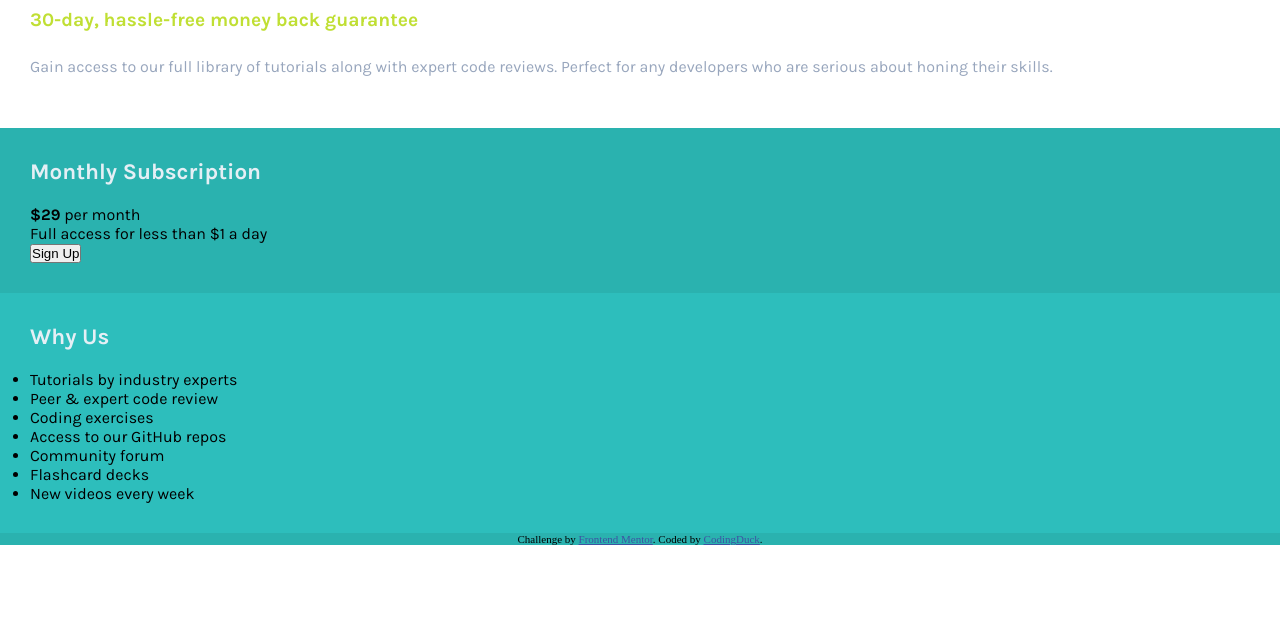
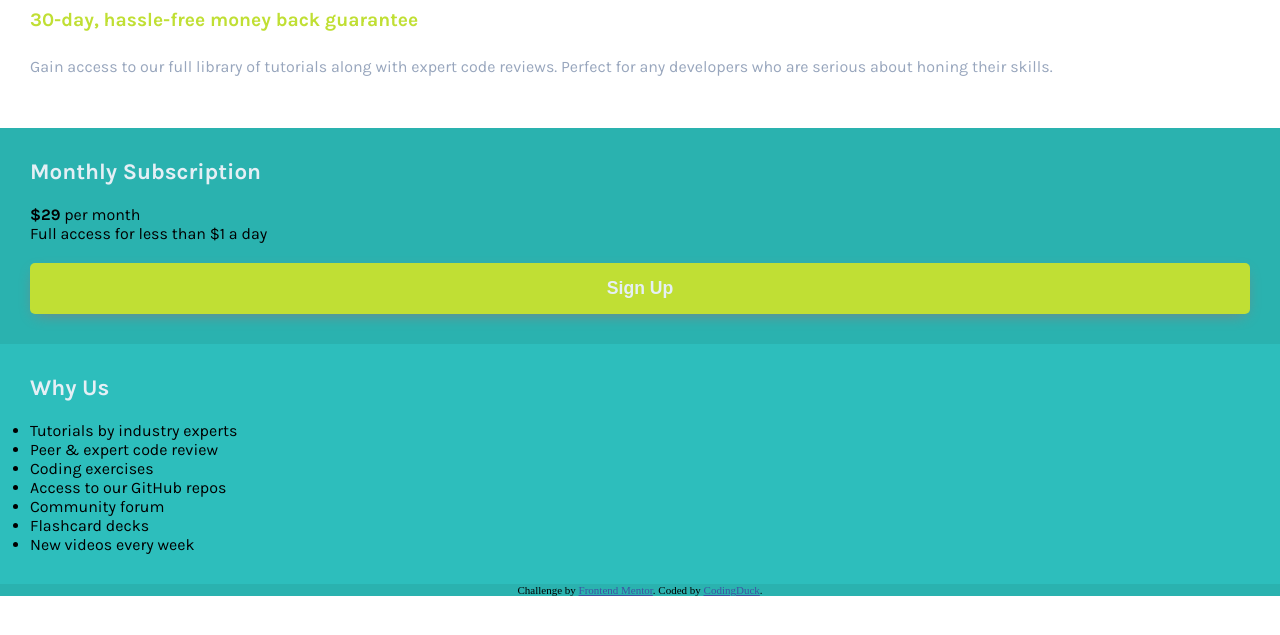
Before and after one commit to KaskaS-O/single-price-grid-component, a plain HTML site: page index.html in a window 1280 px wide. Shown: the part 91-726 px from the top of the page. Drawn offline with Linux system fonts and the light colour scheme.

Commit message:
styled button element

```diff
--- a/index.html
+++ b/index.html
@@ -24,7 +24,7 @@
         <p><strong> &dollar;29</strong> per month</p>
       </div>
       <p class="offer__description">Full access for less than &dollar;1 a day</p>
-      <button class="offer__btn">Sign Up</button>
+      <button class="btn">Sign Up</button>
     </section>
 
     <section class="about">
--- a/sass/style.scss
+++ b/sass/style.scss
@@ -21,6 +21,19 @@ section {
         font-size: 1.4rem;
         color: $font-light;
     }
+}
+
+.btn {
+    width: 100%;
+    margin-top: 20px;
+    border: none;
+    border-radius: 5px;
+    box-shadow: 0 5px 15px -5px  gray;
+    padding: 15px;
+    background-color: $bgc-btn;
+    color: $font-light;
+    font-size: 1.1rem;
+    font-weight: 700;
 }
 
 .header {
```
Also changed, not shown: css/style.css.
